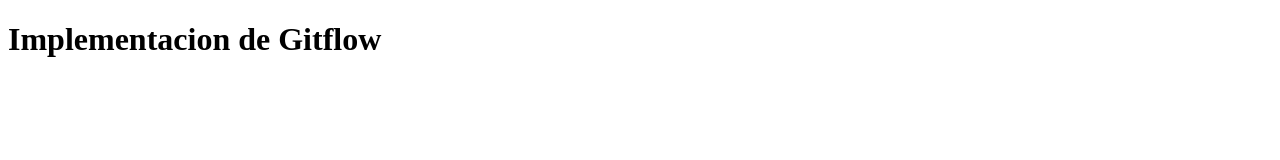
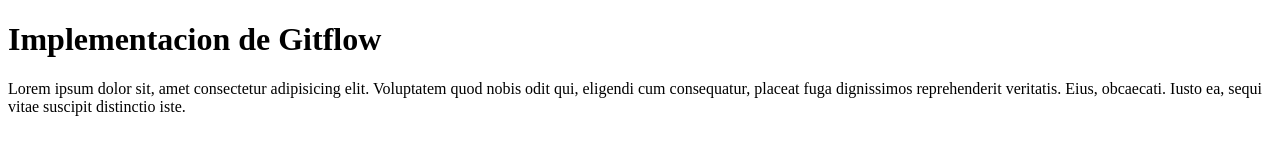
Before and after one commit to JesusHernandez223258/gitflow-proyec, a plain HTML site: page index.html in a window 1280 px wide. Drawn offline with Linux system fonts and the light colour scheme.

Commit message:
Se crea el main

```diff
--- a/index.html
+++ b/index.html
@@ -9,7 +9,10 @@
   <header>
     <h1>Implementacion de Gitflow</h1>
   </header>
-  <main></main>
+  <main>
+    Lorem ipsum dolor sit, amet consectetur adipisicing elit. Voluptatem quod nobis odit qui, eligendi cum consequatur,
+    placeat fuga dignissimos reprehenderit veritatis. Eius, obcaecati. Iusto ea, sequi vitae suscipit distinctio iste.
+  </main>
   <footer></footer>
 </body>
 </html>
```
